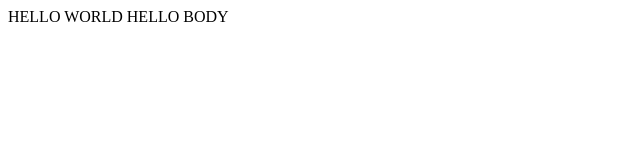
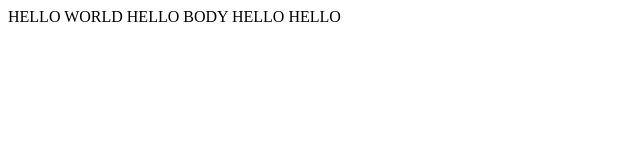
Before and after one commit to vlatko2009/PROJECT0, a plain HTML site: page index.html in a window 1280 px wide. Shown: the whole page, without its empty margins (0-640 px from the left). Drawn offline with Linux system fonts and the light colour scheme.

Commit message:
izmena na master02

```diff
--- a/index.html
+++ b/index.html
@@ -10,6 +10,7 @@
 	<body>
 		HELLO WORLD
 		HELLO BODY
+		HELLO HELLO
 	</body>
 
 </HTML>
```
